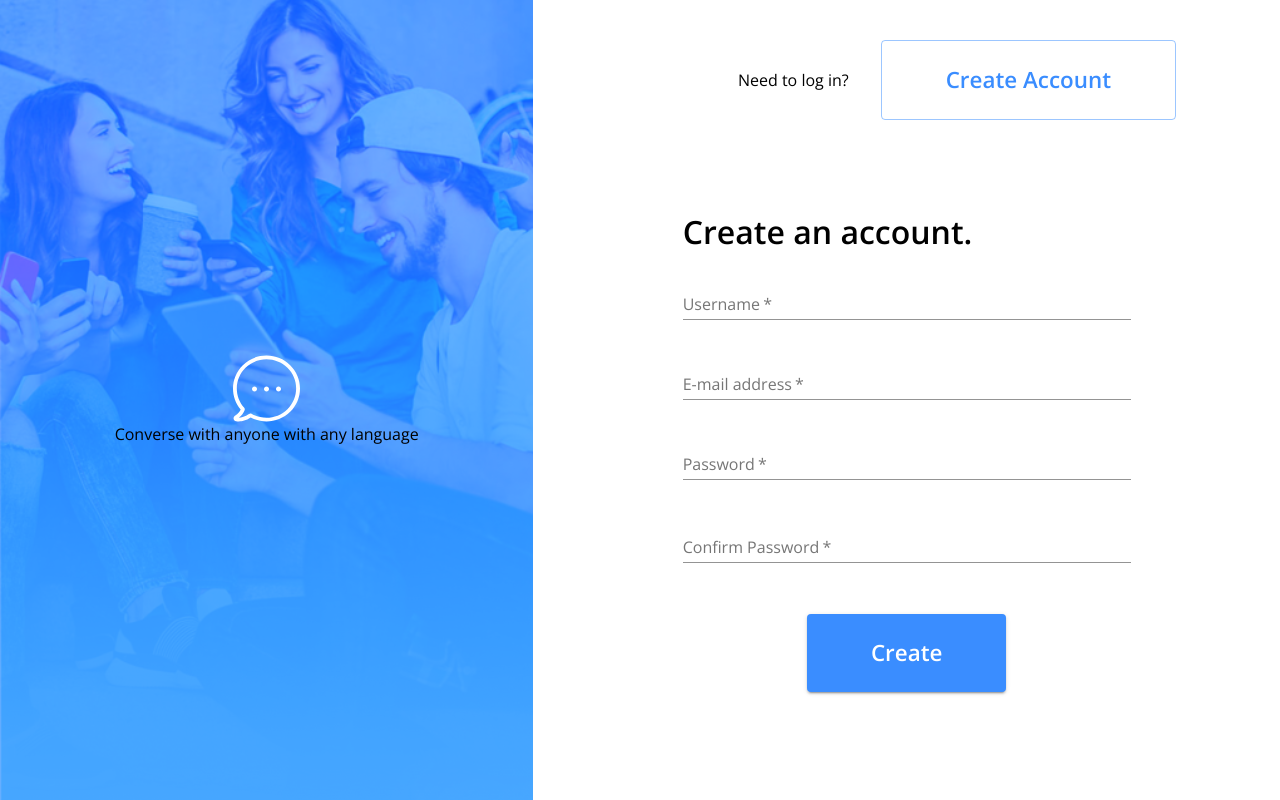
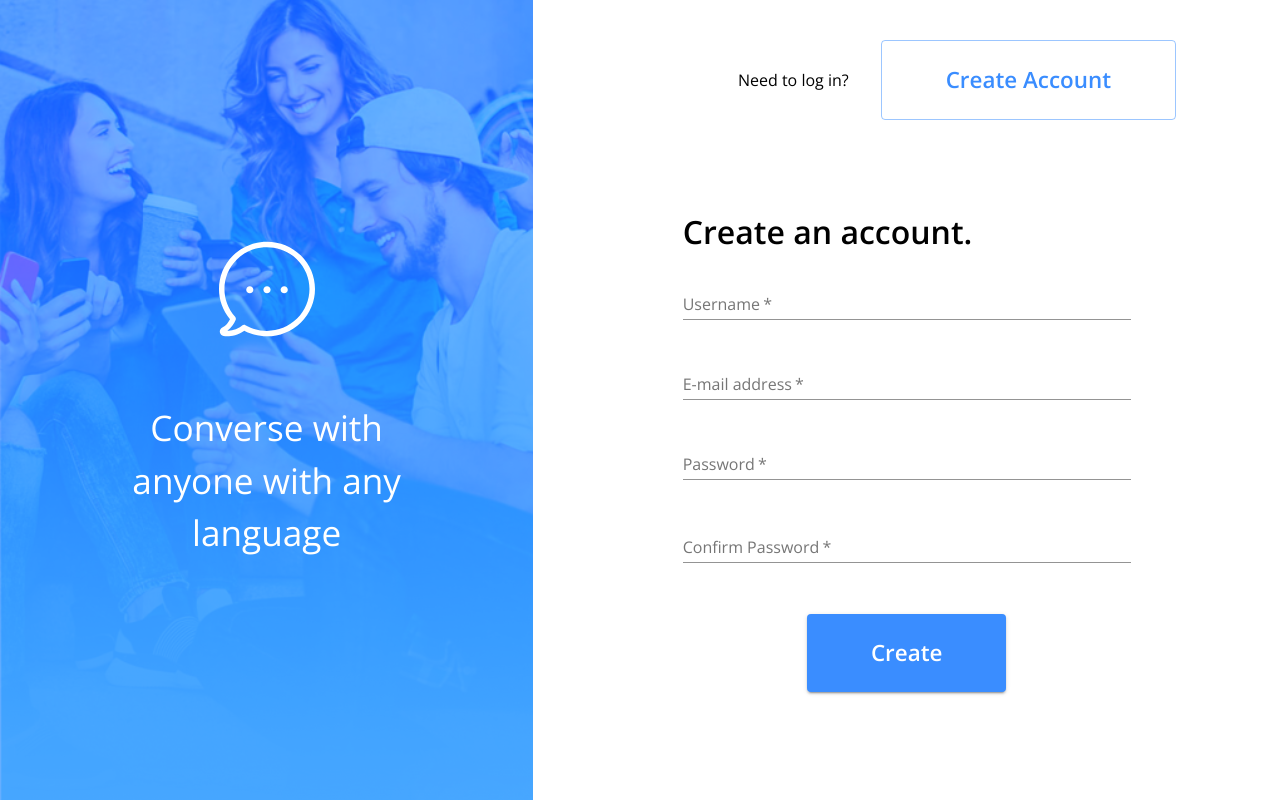
Before and after one commit to xynree/ee8e3d, a React (Create React App) app in the folder client/: page / in a window 1280 px wide. Built offline with nearby package versions, Linux system fonts and the light colour scheme; no server answers.

Commit message:
[ADD] Text Styling for Chat Overlay setup

```diff
--- a/client/src/Signup.js
+++ b/client/src/Signup.js
@@ -3,7 +3,6 @@ import { useHistory } from "react-router-dom";
 import {
   Grid,
   Box,
-  Button,
   FormControl,
   TextField,
   FormHelperText,
--- a/client/src/components/LoginSignup/ChatOverlay.js
+++ b/client/src/components/LoginSignup/ChatOverlay.js
@@ -1,24 +1,33 @@
-import {
-  Box,
-  Typography,
-} from '@material-ui/core';
+import { Box, Typography } from "@material-ui/core";
 import { makeStyles } from "@material-ui/core/styles";
 
 const useStyles = makeStyles((theme) => ({
   chatOverlay: {
-    width:'100%',
-    position: 'relative',
-    height:'100vh',
-    display: 'flex',
-    flexDirection: 'column',
-    alignItems: 'center',
-    justifyContent:'center',
+    width: "100%",
+    position: "relative",
+    height: "100vh",
+    display: "flex",
+    flexDirection: "column",
+    alignItems: "center",
+    justifyContent: "center",
     backgroundImage: `url('/assets/bg-img.png')`,
-    backgroundSize: 'cover',
-    backgroundRepeat: 'no-repeat',
-    backgroundPosition: 'top',
+    backgroundSize: "cover",
+    backgroundRepeat: "no-repeat",
+    backgroundPosition: "top",
     backgroundColor: theme.palette.primary.main,
-    backgroundBlendMode: 'soft-light',
+    backgroundBlendMode: "soft-light",
+  },
+  text: {
+    color: 'white',
+    margin: '2rem',
+    textAlign: 'center',
+    fontSize: '2.2rem',
+    width: '65%',
+  },
+  img: {
+    width: '6rem',
+    height: '6rem',
+    margin: '2rem',
   }
 }));
 
@@ -26,11 +35,12 @@ const ChatOverlay = () => {
   const classes = useStyles();
   return (
     <Box className={classes.chatOverlay}>
-      <img alt='chat' src='/assets/bubble.svg'/>
-      <Typography>
+      <img alt="chat" src="/assets/bubble.svg" className={classes.img} />
+      <Typography className={classes.text}>
         Converse with anyone with any language
       </Typography>
     </Box>
-)};
+  );
+};
 
 export default ChatOverlay;
```
